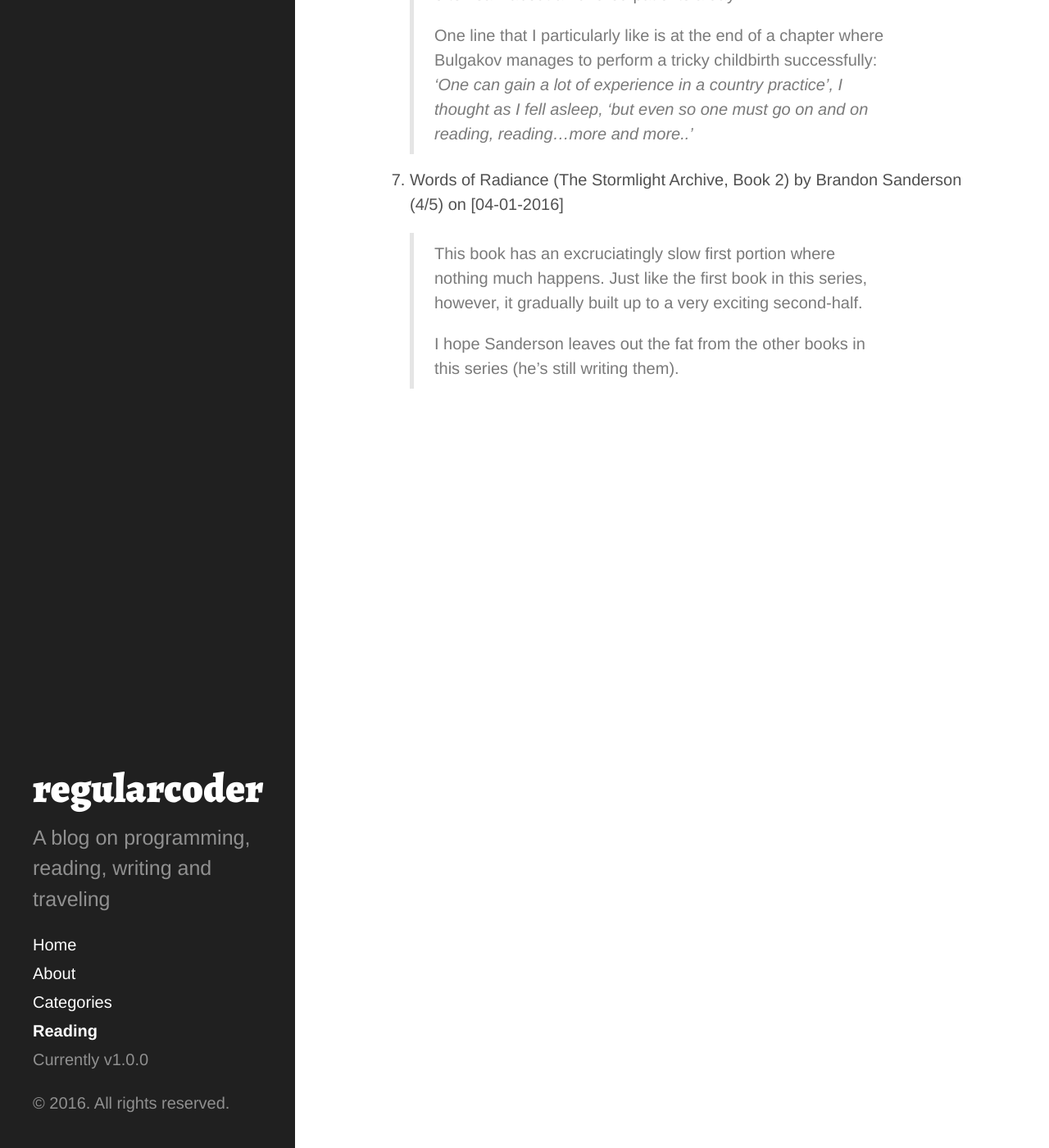
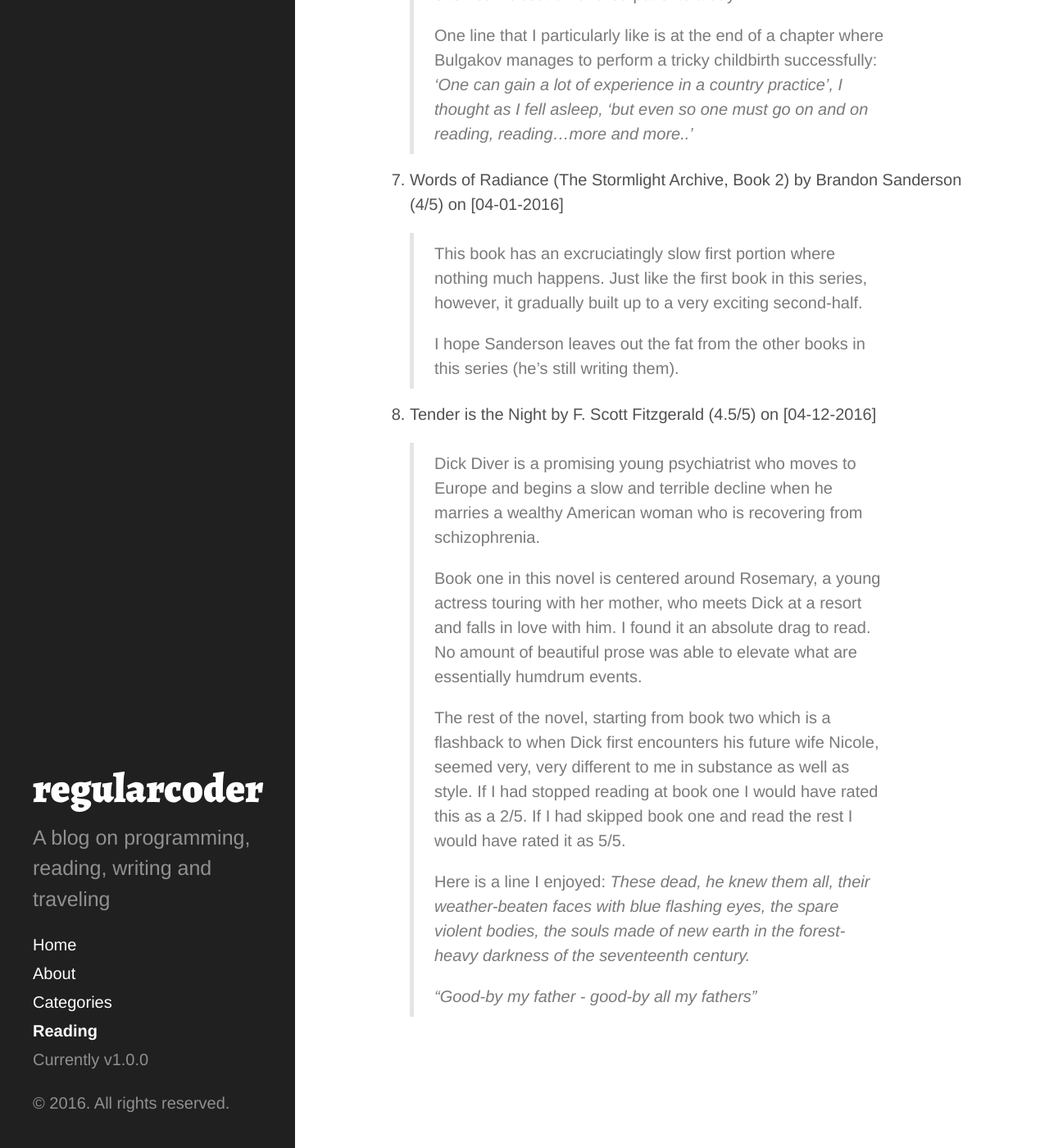
Before and after one commit to regularcoder/regularcoder, a Jekyll site: the page built from reading.md, in a window 1280 px wide and 1400 px high, scrolled down 1860 px. Shown: the whole window at 82% size. Built offline with Jekyll 4.4.1, drawn with Linux system fonts in a browser that asks for light colours; comment, search, counter and statistics services are not loaded.

Commit message:
Added Tender is the Night

```diff
--- a/reading.md
+++ b/reading.md
@@ -46,3 +46,15 @@ Kenzaburo Oe, [The Art of Fiction No. 195](http://www.theparisreview.org/intervi
    > This book has an excruciatingly slow first portion where nothing much happens. Just like the first book in this series, however, it gradually built up to a very exciting second-half.
    >
    > I hope Sanderson leaves out the fat from the other books in this series (he's still writing them).
+
+7. Tender is the Night by F. Scott Fitzgerald (4.5/5) on [04-12-2016]
+
+   > Dick Diver is a promising young psychiatrist who moves to Europe and begins a slow and terrible decline when he marries a wealthy American woman who is recovering from schizophrenia.
+   >
+   > Book one in this novel is centered around Rosemary, a young actress touring with her mother, who meets Dick at a resort and falls in love with him. I found it an absolute drag to read. No amount of beautiful prose was able to elevate what are essentially humdrum events.
+   >
+   > The rest of the novel, starting from book two which is a flashback to when Dick first encounters his future wife Nicole, seemed very, very different to me in substance as well as style. If I had stopped reading at book one I would have rated this as a 2/5. If I had skipped book one and read the rest I would have rated it as 5/5.
+   >
+   > Here is a line I enjoyed: *These dead, he knew them all, their weather-beaten faces with blue flashing eyes, the spare violent bodies, the souls made of new earth in the forest-heavy darkness of the seventeenth century.*
+   >
+   > *"Good-by my father - good-by all my fathers"*
```
